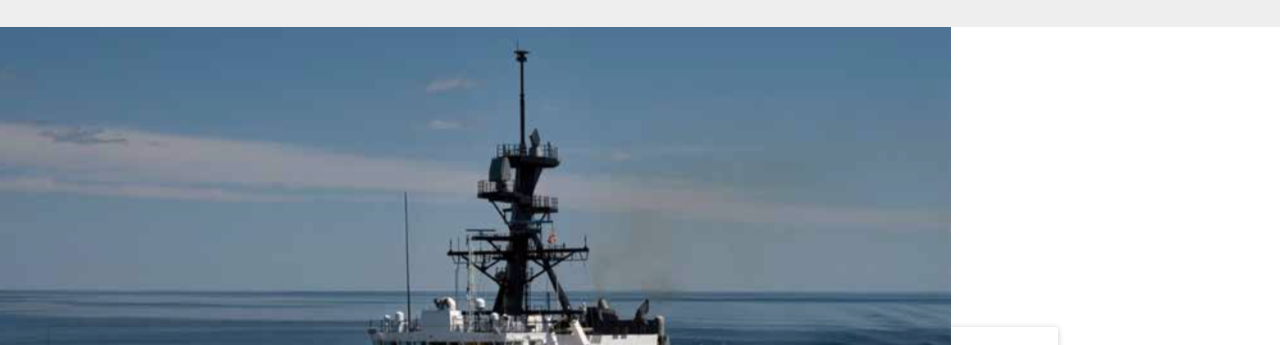
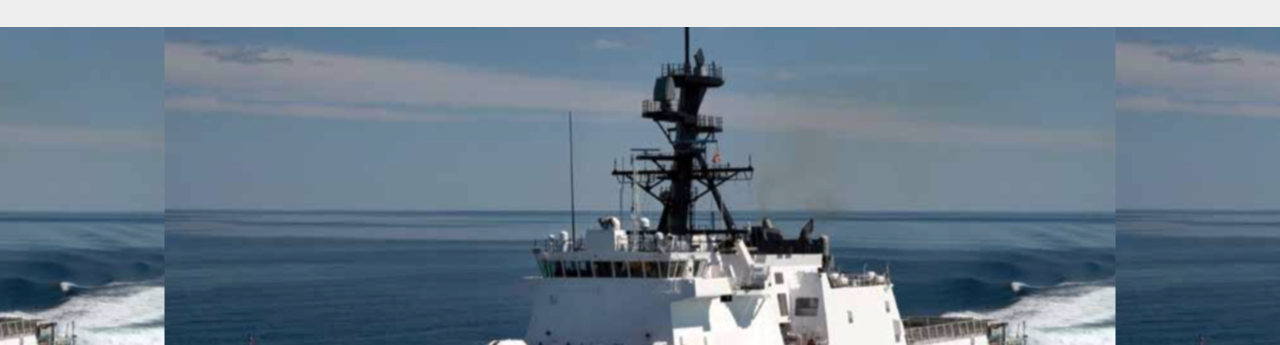
Before and after one commit to kennedymark680/gilbinc, a plain HTML site: page Contracts.html in a window 1280 px wide. Shown: the part 73-418 px from the top of the page. Drawn offline with Linux system fonts and the light colour scheme.

Commit message:
banner img

```diff
--- a/Contracts.html
+++ b/Contracts.html
@@ -15,7 +15,7 @@
   </nav>
   <body>
     <div class="banner-image">
-      <img src="Ship.png">
+      <!--<img src="Ship.png">-->
     </div>
     <div class="card">
       <h1>Lockheed Martin</h1>
--- a/style.css
+++ b/style.css
@@ -138,7 +138,7 @@ ul li a:hover {
 
 .banner-image {
   width: 100%;
-  height: 250px;
-  background-image: image(Ship.png);
+  height: 500px;
+  background-image: url(./Ship.png);
   background-position: center;
 }
```
